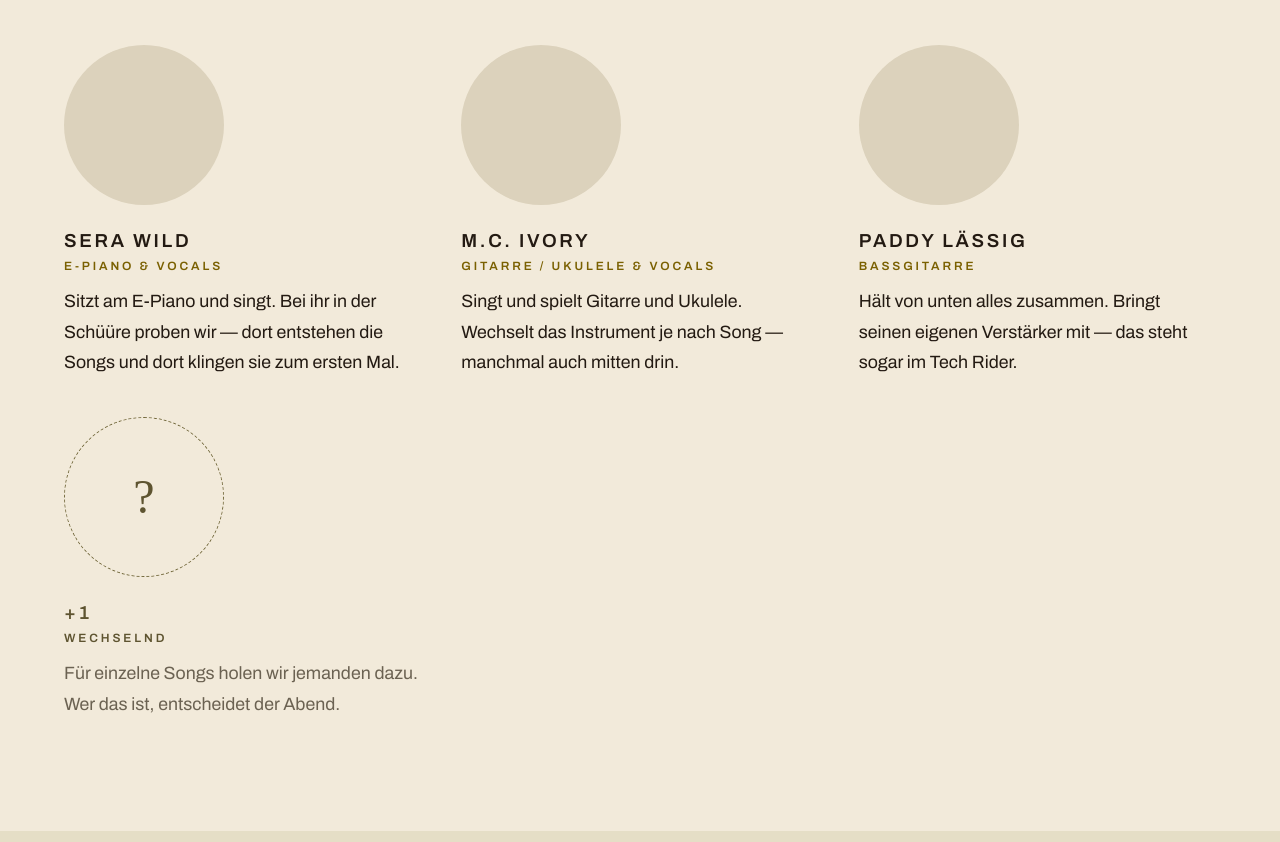
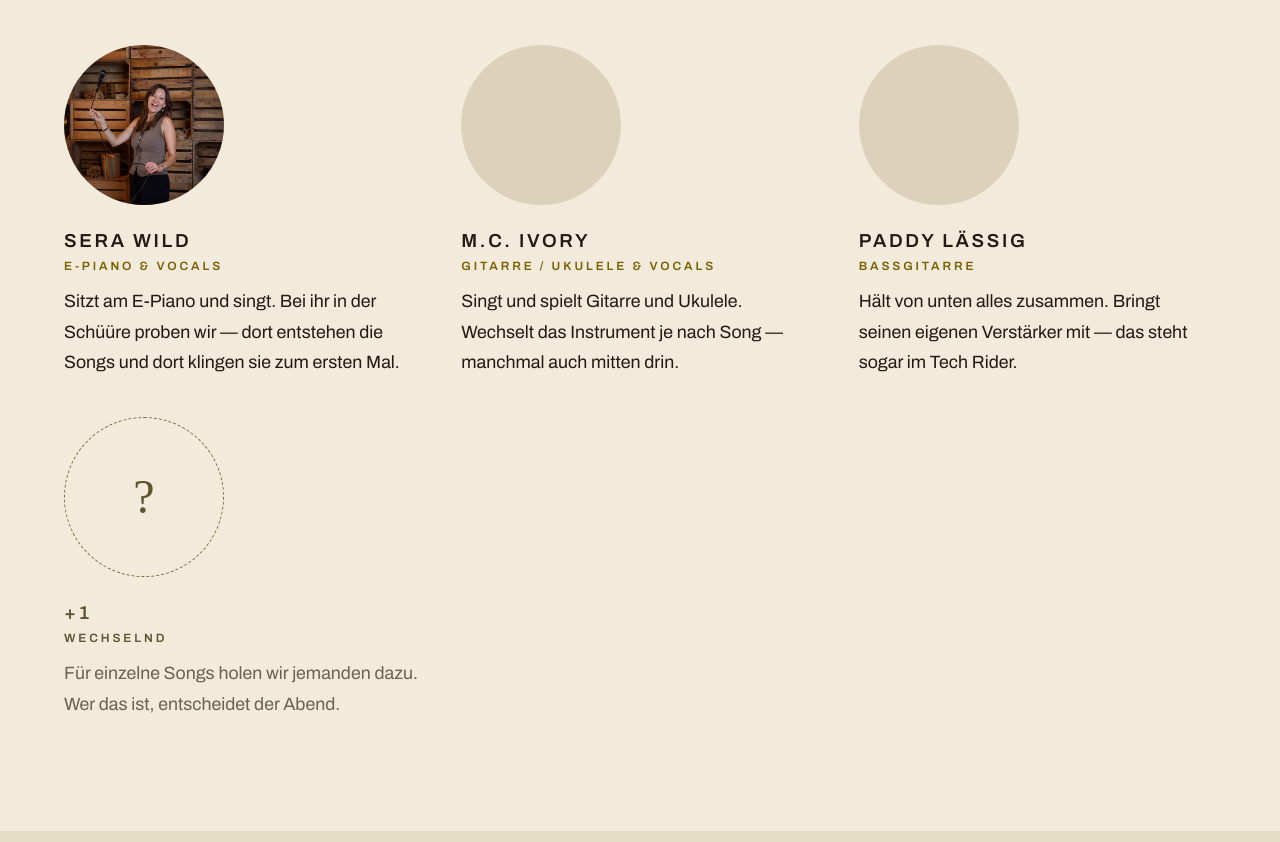
Before and after one commit to serawild/flexibelle_website, an Astro site: page / in a window 1280 px wide. Shown: the part 1075-1917 px from the top of the page. Built offline with nearby package versions, Linux system fonts and the light colour scheme; Astro itself is replaced by a stand-in of ours; a web font is replaced by a local one.

Commit message:
Besetzung: Portrait von Sera Wild eingefügt
Bild unter public/image/sera-wild-profil.jpg. Neues Feld `bildFokus` in
besetzung.json steuert den Ausschnitt im runden Rahmen — bei Sera sitzt
das Gesicht rechts oben, deshalb 58% 30% statt Mitte.

Co-Authored-By: Claude Opus 5 <noreply@anthropic.com>
Claude-Session: https://claude.ai/code/session_01DzSDhDofA1uQLbpH9aS5cC

```diff
--- a/src/components/Besetzung.astro
+++ b/src/components/Besetzung.astro
@@ -6,7 +6,18 @@ import besetzung from '../data/besetzung.json';
   {besetzung.map((m) => (
     <li>
       <div class="h-40 w-40 overflow-hidden rounded-full bg-sand">
-        {m.bild && <img src={m.bild} alt={m.name} class="h-full w-full object-cover" />}
+        {m.bild && (
+          <img
+            src={m.bild}
+            alt={m.name}
+            width="1200"
+            height="1200"
+            loading="lazy"
+            decoding="async"
+            class="h-full w-full object-cover"
+            style={`object-position: ${m.bildFokus || "center"}`}
+          />
+        )}
       </div>
       <h3 class="titel mt-6 text-untertitel">{m.name}</h3>
       {m.instrument && (
--- a/src/data/besetzung.json
+++ b/src/data/besetzung.json
@@ -3,18 +3,21 @@
     "name": "Sera Wild",
     "instrument": "E-Piano & Vocals",
     "text": "Sitzt am E-Piano und singt. Bei ihr in der Schüüre proben wir — dort entstehen die Songs und dort klingen sie zum ersten Mal.",
-    "bild": ""
+    "bild": "/image/sera-wild-profil.jpg",
+    "bildFokus": "58% 30%"
   },
   {
     "name": "M.C. Ivory",
     "instrument": "Gitarre / Ukulele & Vocals",
     "text": "Singt und spielt Gitarre und Ukulele. Wechselt das Instrument je nach Song — manchmal auch mitten drin.",
-    "bild": ""
+    "bild": "",
+    "bildFokus": ""
   },
   {
     "name": "Paddy Lässig",
     "instrument": "Bassgitarre",
     "text": "Hält von unten alles zusammen. Bringt seinen eigenen Verstärker mit — das steht sogar im Tech Rider.",
-    "bild": ""
+    "bild": "",
+    "bildFokus": ""
   }
 ]
```
Also changed, not shown: CLAUDE.md (+5 -3 lines), public/image/sera-wild-profil.jpg (added).
